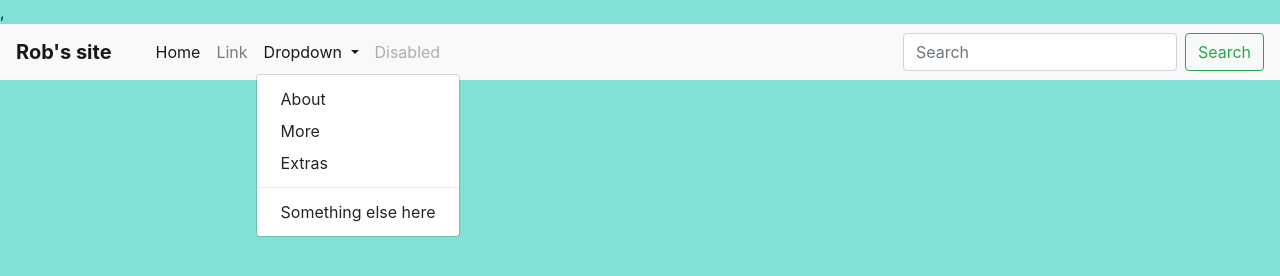
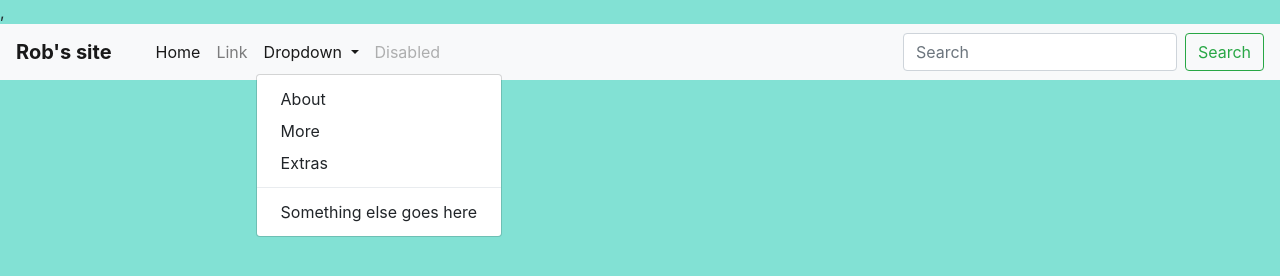
Before and after one commit to robbyc073/website1, a plain HTML site: page extras.html in a window 1280 px wide. Both pictures are taken after a click on the button "Dropdown". Drawn offline with nearby package versions, Linux system fonts and the light colour scheme.

Commit message:
add text to extras.html

```diff
--- a/extras.html
+++ b/extras.html
@@ -34,7 +34,7 @@
                 <a class="dropdown-item" href="more.html">More</a>
                 <a class="dropdown-item" href="extras.html">Extras</a>
                 <div class="dropdown-divider"></div>
-                <a class="dropdown-item" href="#">Something else here</a>
+                <a class="dropdown-item" href="#">Something else goes here</a>
               </div>
             </li>
             <li class="nav-item">
```
